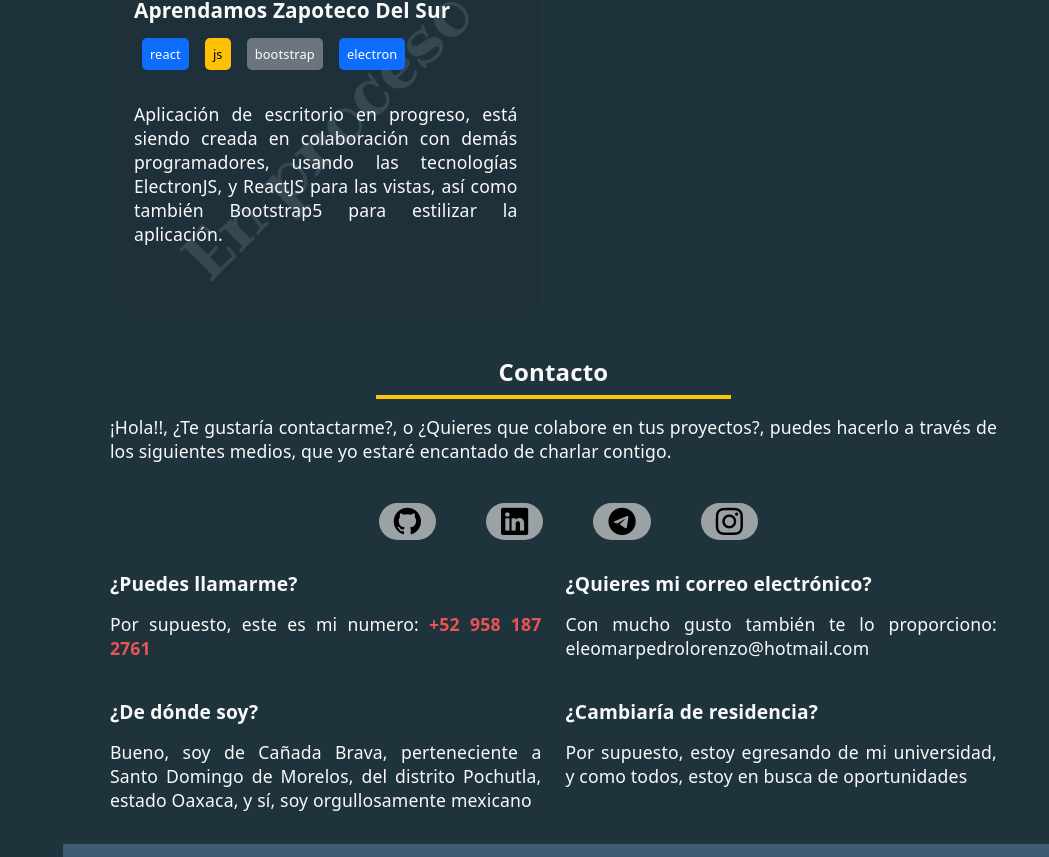
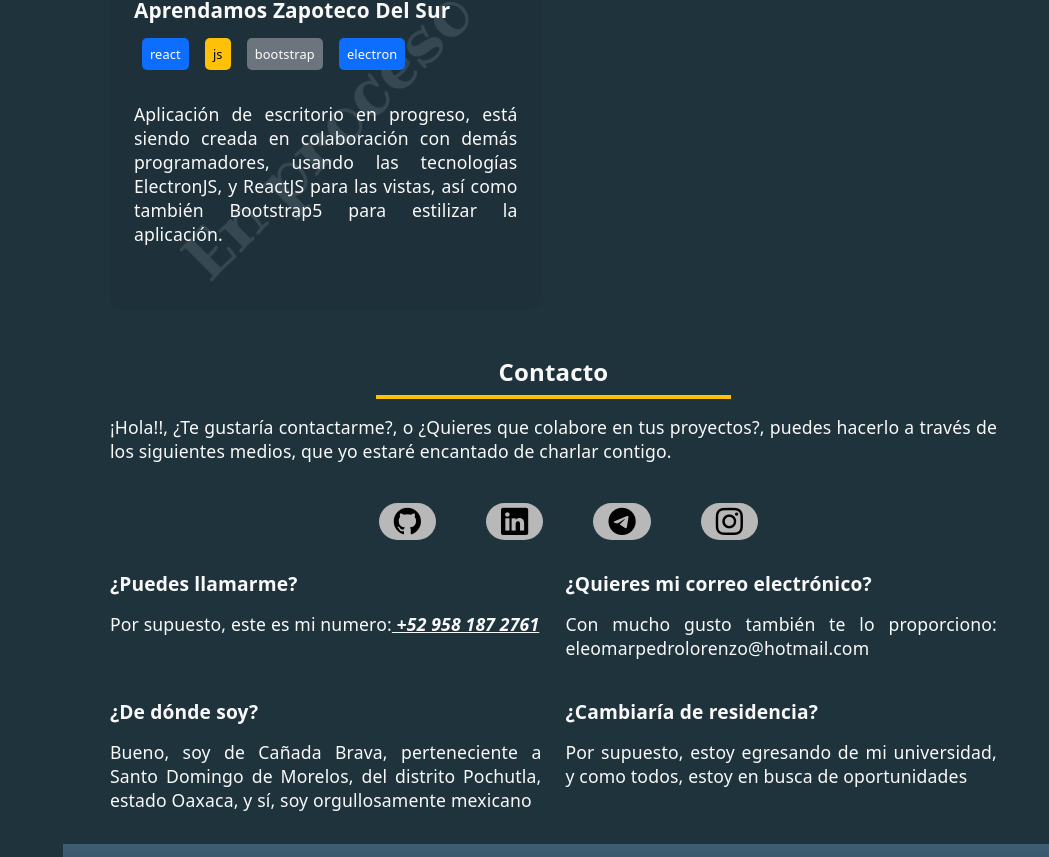
Before and after one commit to EleomarPL/portfolio, a React (Create React App) app: page / in a window 1280 px wide. Shown: the part 1888-2745 px from the top of the page, without its empty margins (231-1280 px from the left). Built offline with nearby package versions, Linux system fonts and the light colour scheme.

Commit message:
The color for Contact and navigation was updated

```diff
--- a/src/sections/Contact.js
+++ b/src/sections/Contact.js
@@ -14,9 +14,9 @@ const Question = ({ children }) => {
 };
 const CustomText = ({ children }) => {
   return (
-    <span className="fw-bold" style={ {color: '#ea5455'} }>
-      { ' ' + children }
-    </span>
+    <strong className="fw-bold text-decoration-underline">
+      <i>{ ' ' + children }</i>
+    </strong>
   );
 };
 
--- a/src/styles/header.css
+++ b/src/styles/header.css
@@ -21,7 +21,7 @@
 }
 .card-icon {
   color: black;
-  background: rgba(217, 217, 217, 0.67);
+  background: #b8b8b8;
   border-radius: 50px;
 
   margin-right: 10px;
```
